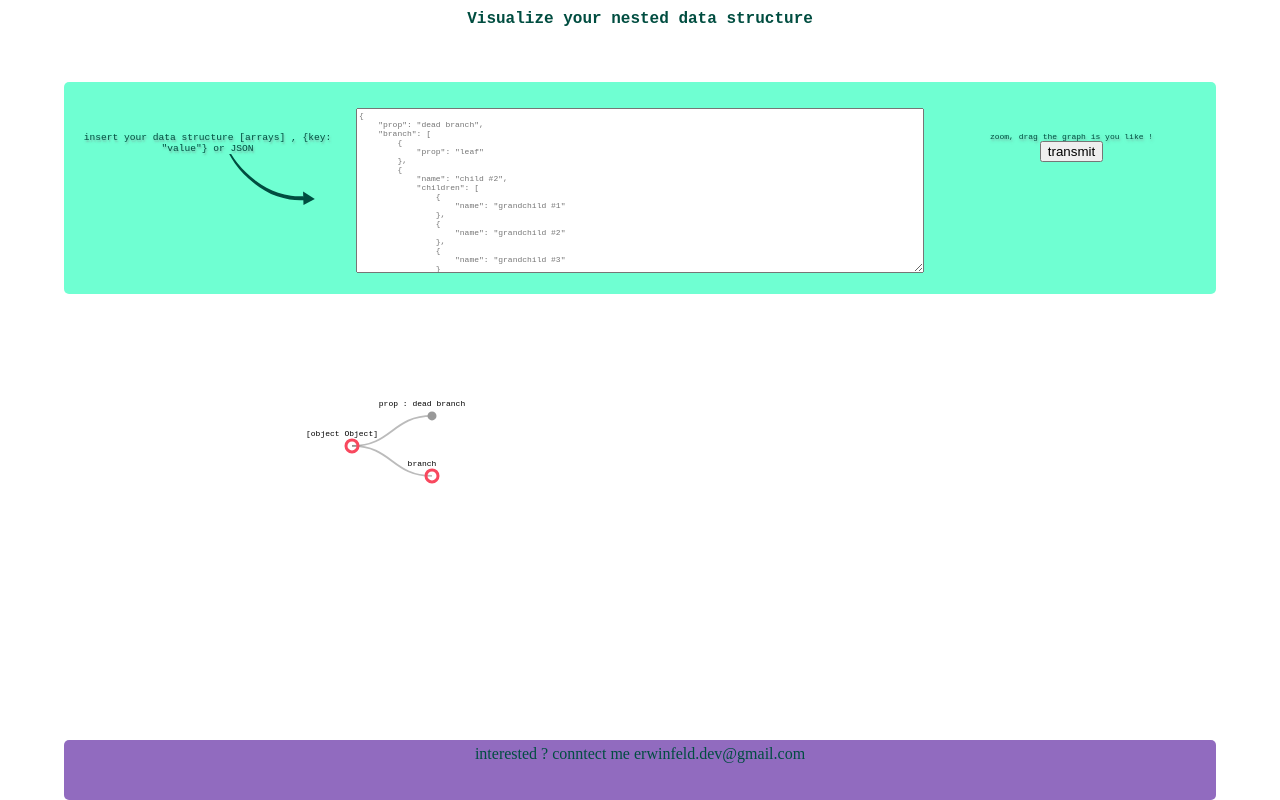
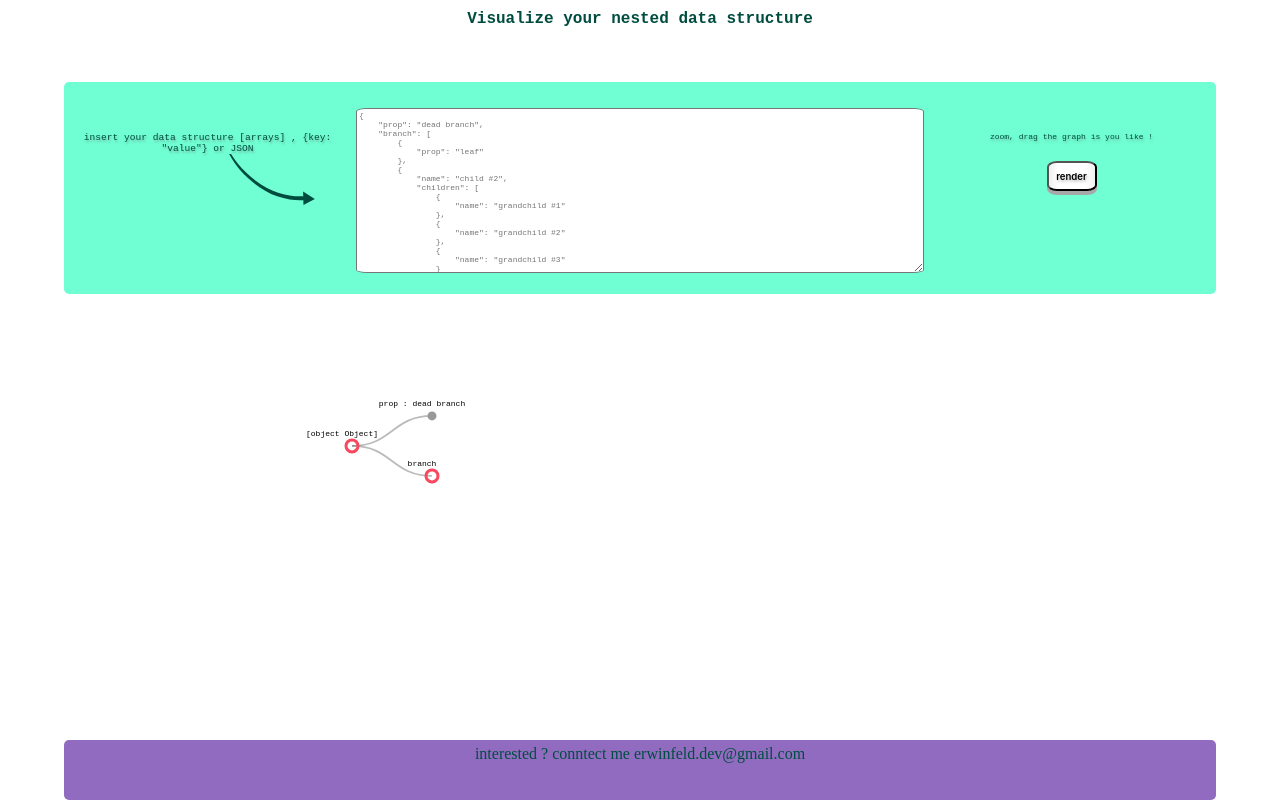
Before and after one commit to Erwin-Feld/visualize-hirarchical-data, a Vue app: page / in a window 1280 px wide. Built offline with nearby package versions, Linux system fonts and the light colour scheme.

Commit message:
added button css input box css

```diff
--- a/src/components/UserInput.vue
+++ b/src/components/UserInput.vue
@@ -31,8 +31,8 @@
     <div v-if="!this.errorContent" class="user-input__container-right">
 
          <p class="container-right__text-right"> zoom, drag the graph is you like !</p>
-         <button class="display-button" type="button" @click="transmitData">transmit</button>
-
+         <button class="display-button" type="button" @click="transmitData">render</button>
+          <p v-if="this.emptyFlag" class="container-right__text-empty-reminder"> insert data first!</p>
     </div>
     <pop-up v-else :errorMessage="this.errorContent"  @changeValue="receaveData" />
 
@@ -61,6 +61,7 @@ export default {
       dataTransmit: "",
       placeHolder: JSON.stringify(this.parentData,undefined,4),
       errorContent: "",
+      emptyFlag: false,
 
     };
   },
@@ -80,17 +81,27 @@ export default {
         // check for empty string
         // Add check if empty
 
+            if(this.userinput) {
+                this.emptyFlag = false;
+
               this.dataTransmit = parse(this.userinput)
               // mit objecten was anderes als mit arrays !!
-          //  FIXME wieso wurde das net mehr als array erkant ?
-          // console.log(stringify(this.parentData))
+             //  FIXME wieso wurde das net mehr als array erkant ?
+              // console.log(stringify(this.parentData))
 
-                // test
+                    // test
               if(stringify(this.dataTransmit) !== stringify(this.parentData)) {
                 console.log("data change")
                    this.$emit("transmit-data", this.dataTransmit);
 
               }
+
+
+
+            } else {
+              this.emptyFlag = true;
+              this.placeHolder = "";
+            }
 
 
 
@@ -164,7 +175,16 @@ export default {
 .data-insert {
   grid-area: data-insert;
     font-size: 8px;
+    border-radius: 2%;
+
 }
+
+
+textarea:focus::placeholder {
+  color: transparent;
+}
+
+
 /* Add change placeholder color font */
 
    .user-input__container-right{
@@ -172,6 +192,7 @@ export default {
        margin-right: 5px;
      display: flex;
       flex-direction: column;
+      gap: 20px;
     font-family: 'Roboto Mono', monospace;
       font-size: 0.5rem;
       align-items: center;
@@ -179,6 +200,49 @@ export default {
    }
 
 
+.display-button {
+    /* grid-area: component-1__button ; */
+    font-size: 1.2em;
+    min-width: 50px;
+    min-height: 30px;
+    max-width: 20%;
+
+    max-height: 50%;
+    border-radius: 20%;
+    box-shadow: 0 4px #A8A8A8;
+    /* border-radius: 7%; */
+    /* width: 7%;
+    height: 5%; */
+    font-family: "Inter", sans-serif;
+     text-shadow: 1px 2px 2.5px rgba(122, 122, 128, 0.51);
+   font-weight: 600;
+   background-image: linear-gradient(-270deg, rgba(255,255,255,0.00) 0%, #FFFFFF 20%, #FFFFFF 80%, rgba(255,255,255,0.00) 100%);
+
+
+
+    outline: none;
+}
+
+.display-button:active {
+   background: #E2B9F7;
+
+    box-shadow: 3 4px #666;
+    color: #141414;
+    font-weight: 1000;
+    transform: translateY(7px);
+
+}
+
+.display-button:active.container-right__text-empty-reminder {
+    color: #e948f8;
+
+}
+
+
+.container-right__text-empty-reminder {
+   color: #F8485E;
+    font-weight: 1000;
+}
 
 
 </style>
```
